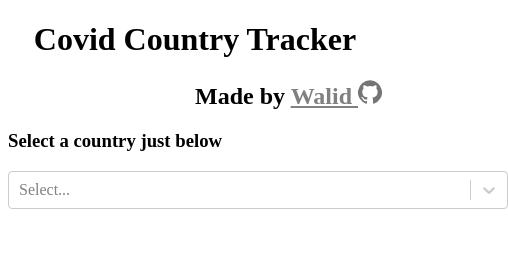
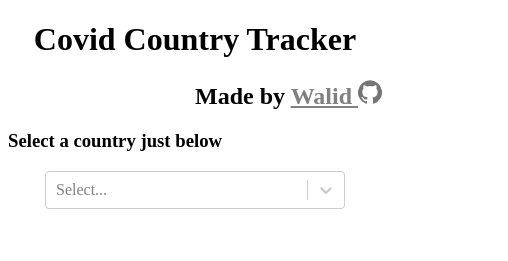
Before and after one commit to Mysticboi/covid-tracker, a React (Create React App) app: page / in a window 390 px wide. Shown: the top 261 px of the page, 508 px wide, since content can reach past the window. Built offline with nearby package versions, Linux system fonts and the light colour scheme.

Commit message:
centering + isMobile

```diff
--- a/package.json
+++ b/package.json
@@ -10,6 +10,7 @@
     "@testing-library/user-event": "^12.1.10",
     "axios": "^0.21.1",
     "react": "^17.0.2",
+    "react-device-detect": "^1.17.0",
     "react-dom": "^17.0.2",
     "react-scripts": "4.0.3",
     "react-select": "^4.3.1",
--- a/src/App.js
+++ b/src/App.js
@@ -7,6 +7,7 @@ import { Button } from '@material-ui/core';
 import countries from './data/countries.json';
 import Select from 'react-select';
 import { fetchTotalCovidStatus } from './util/api';
+import { isMobile } from 'react-device-detect';
 
 const countriesOptions = countries.map((item) => {
   const name = item.name;
@@ -69,7 +70,7 @@ function App() {
         </a>
       </h2>
       <h3>Select a country just below</h3>
-      <div style={{ width: 500, margin: 'auto' }}>
+      <div style={{ width: isMobile ? 150 : 300, margin: 'auto' }}>
         <Select options={countriesOptions} onChange={handleSelectChange} />
       </div>
 
--- a/src/components/BasicTable.js
+++ b/src/components/BasicTable.js
@@ -7,8 +7,11 @@ import TableContainer from '@material-ui/core/TableContainer';
 import TableHead from '@material-ui/core/TableHead';
 import TableRow from '@material-ui/core/TableRow';
 import Paper from '@material-ui/core/Paper';
+import { isMobile } from 'react-device-detect';
 
-const width = 600;
+const width = isMobile ? 300 : 600;
+
+console.log('isMobile', isMobile);
 const useStyles = makeStyles({
   table: {
     width: width,
```
Also changed, not shown: 1 other file (tests, documents, lock files or other folders).
